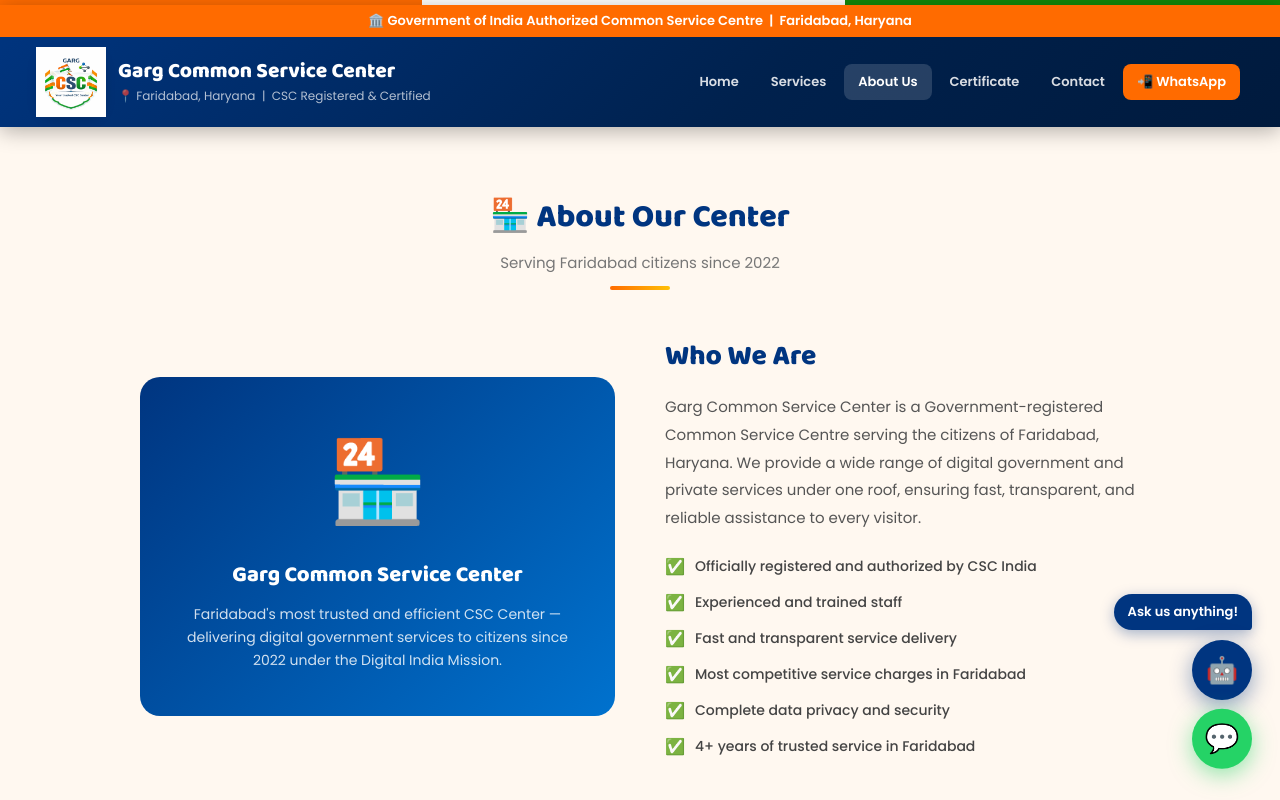
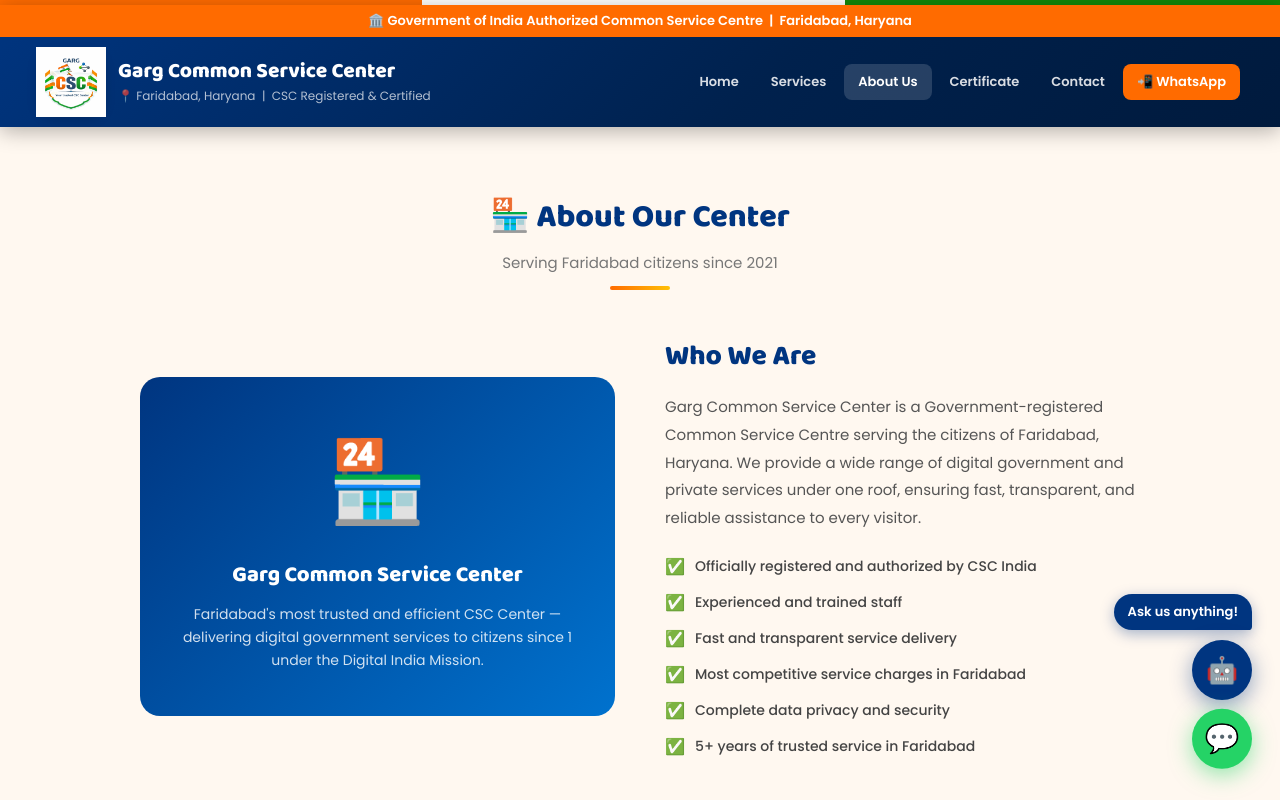
Before and after one commit to anishgarg11/garg-csc, a React (Vite) app in the folder garg-csc/: page /about in a window 1280 px wide. Shown: the top 800 px of the page. Built offline with nearby package versions, Linux system fonts and the light colour scheme.

Commit message:
Home page

```diff
--- a/garg-csc/src/pages/About.jsx
+++ b/garg-csc/src/pages/About.jsx
@@ -6,7 +6,7 @@
   'Fast and transparent service delivery',
   'Most competitive service charges in Faridabad',
   'Complete data privacy and security',
-  '4+ years of trusted service in Faridabad',
+  '5+ years of trusted service in Faridabad',
 ]
 
 export default function About() {
@@ -14,7 +14,7 @@
     <section className="section">
       <div className="section-title">
         <h2>🏪 About Our Center</h2>
-        <p>Serving Faridabad citizens since 2022</p>
+        <p>Serving Faridabad citizens since 2021</p>
         <div className="title-line" />
       </div>
 
@@ -24,7 +24,7 @@
           <h3>Garg Common Service Center</h3>
           <p>
             Faridabad's most trusted and efficient CSC Center — delivering
-            digital government services to citizens since 2022 under the
+            digital government services to citizens since 1 under the
             Digital India Mission.
           </p>
         </div>
--- a/garg-csc/src/pages/Home.jsx
+++ b/garg-csc/src/pages/Home.jsx
@@ -5,7 +5,7 @@
 const STATS = [
   { num: '1,000+', label: 'Citizens Served' },
   { num: '50+',    label: 'Services Available' },
-  { num: '4+',     label: 'Years of Experience' },
+  { num: '5+',     label: 'Years of Experience' },
   { num: '100%',   label: 'Government Certified' },
 ]
 
@@ -59,7 +59,7 @@
 
       {/* ── HERO ── */}
       <section className="hero">
-        <div className="hero-badge">⭐ Trusted Since 2022 &nbsp;|&nbsp; 3,000+ Citizens Served</div>
+        <div className="hero-badge">⭐ Trusted Since 2021 &nbsp;|&nbsp; 3,000+ Citizens Served</div>
         <h1>All Government Services<br /><span>Under One Roof</span></h1>
         <p>
           Aadhaar, PAN Card, Passport, Certificates, Banking, Insurance and hundreds
```
Also changed, not shown: 1 other file (tests, documents, lock files or other folders).
